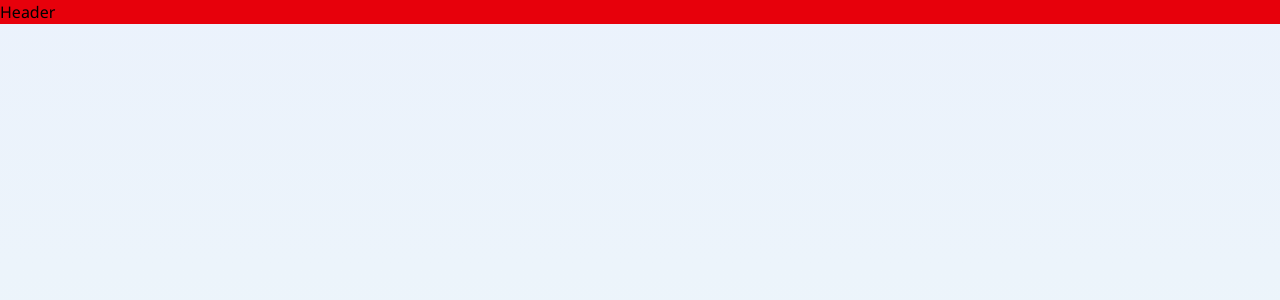
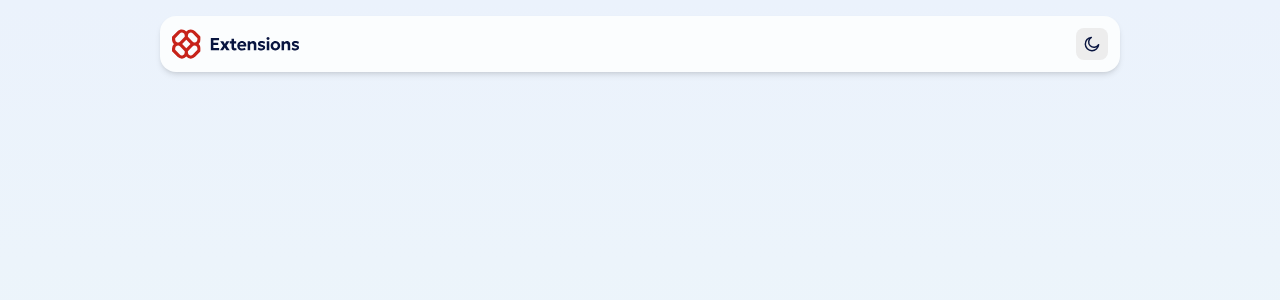
Before and after one commit to subhajitroycode/browser-extensions-manager-ui, a React (Vite) app: page / in a window 1280 px wide. Shown: the top 300 px of the page. Built offline with nearby package versions, Linux system fonts and the light colour scheme.

Commit message:
Header component updated

```diff
--- a/src/components/Header.tsx
+++ b/src/components/Header.tsx
@@ -1,5 +1,42 @@
+import { useEffect, useState } from "react";
+
 const Header = () => {
-  return <div className="bg-red-600">Header</div>;
+  const [darkMode, setDarkMode] = useState<boolean>(false);
+
+  useEffect(() => {
+    const mode: boolean = localStorage.getItem("darkMode") === "true";
+    setDarkMode(mode);
+    if (mode) {
+      document.documentElement.classList.add("dark");
+    }
+  }, []);
+
+  const toggleDarkMode = () => {
+    const toggle: boolean = !darkMode;
+    setDarkMode(toggle);
+    localStorage.setItem("darkMode", toggle.toString());
+    document.documentElement.classList.toggle("dark", toggle);
+  };
+
+  return (
+    <header className="flex justify-between items-center p-3 mt-4 bg-neutral-0 dark:bg-neutral-800 rounded-2xl shadow-md">
+      <img
+        src={darkMode ? "/logo-dark.svg" : "/logo.svg"}
+        alt="logo"
+        className="w-32"
+      />
+      <button
+        onClick={toggleDarkMode}
+        className="bg-neutral-100 dark:bg-neutral-700 p-2 rounded-lg"
+      >
+        {darkMode ? (
+          <img src="/icon-sun.svg" alt="icon of sun" className="w-4" />
+        ) : (
+          <img src="/icon-moon.svg" alt="icon of moon" className="w-4" />
+        )}
+      </button>
+    </header>
+  );
 };
 
 export default Header;
--- a/src/index.css
+++ b/src/index.css
@@ -24,7 +24,9 @@ body {
   font-size: 16px;
   font-family: var(--font-family-sans);
   background: linear-gradient(180deg, #ebf2fc 0%, #eef8f9 100%);
-  min-height: 100vh;
+  min-height: 95vh;
+  width: 75%;
+  margin: 0 auto;
   transition: background 0.3s ease;
 }
 
```
Also changed, not shown: public/logo-dark.svg (added).
